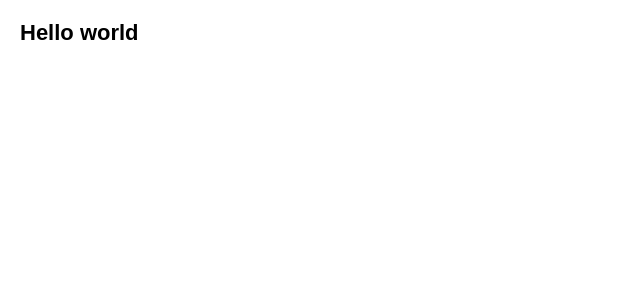
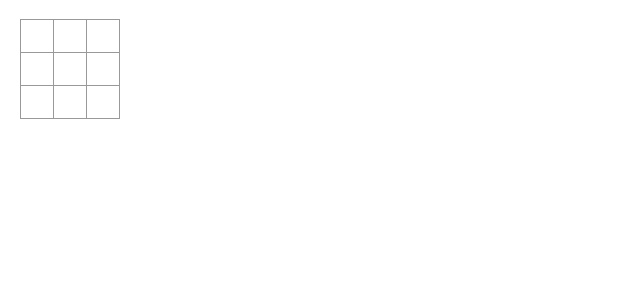
Before and after one commit to wllcrre/react-tic-tac-toe, a React app: page / in a window 1280 px wide. Shown: the top 300 px of the page, without its empty margins (0-640 px from the left). Built offline with nearby package versions, Linux system fonts and the light colour scheme; the HTML template or start-up script is replaced by a standard one.

Commit message:
Layout & Components : Board & Square

```diff
--- a/src/App.js
+++ b/src/App.js
@@ -1,8 +1,32 @@
 import { useEffect, useState } from 'react';
 import React from "react";
 
-export default function App() {
+
+function Square() {
   return (
-    <h1>Hello world</h1>
+    <button className="square">
+    </button>
+  )
+}
+
+export default function Board() {
+  return (
+    <div className="game-board">
+      <div className='board-row'>
+        <Square />
+        <Square />
+        <Square />
+      </div>
+      <div className='board-row'>
+        <Square />
+        <Square />
+        <Square />
+      </div>
+      <div className='board-row'>
+        <Square />
+        <Square />
+        <Square />
+      </div>
+    </div>
   );
 }
--- a/src/styles.css
+++ b/src/styles.css
@@ -12,3 +12,79 @@
   margin-top: 0;
   font-size: 22px;
 }
+
+h2 {
+  margin-top: 0;
+  font-size: 20px;
+}
+
+h3 {
+  margin-top: 0;
+  font-size: 18px;
+}
+
+h4 {
+  margin-top: 0;
+  font-size: 16px;
+}
+
+h5 {
+  margin-top: 0;
+  font-size: 14px;
+}
+
+h6 {
+  margin-top: 0;
+  font-size: 12px;
+}
+
+code {
+  font-size: 1.2em;
+}
+
+ul {
+  padding-left: 20px;
+}
+
+* {
+  box-sizing: border-box;
+}
+
+body {
+  font-family: sans-serif;
+  margin: 20px;
+  padding: 0;
+}
+
+.square {
+  background: #fff;
+  border: 1px solid #999;
+  float: left;
+  font-size: 24px;
+  font-weight: bold;
+  line-height: 34px;
+  height: 34px;
+  margin-right: -1px;
+  margin-top: -1px;
+  padding: 0;
+  text-align: center;
+  width: 34px;
+}
+
+.board-row:after {
+  clear: both;
+  content: '';
+  display: table;
+}
+
+.status {
+  margin-bottom: 10px;
+}
+.game {
+  display: flex;
+  flex-direction: row;
+}
+
+.game-info {
+  margin-left: 20px;
+}
```
